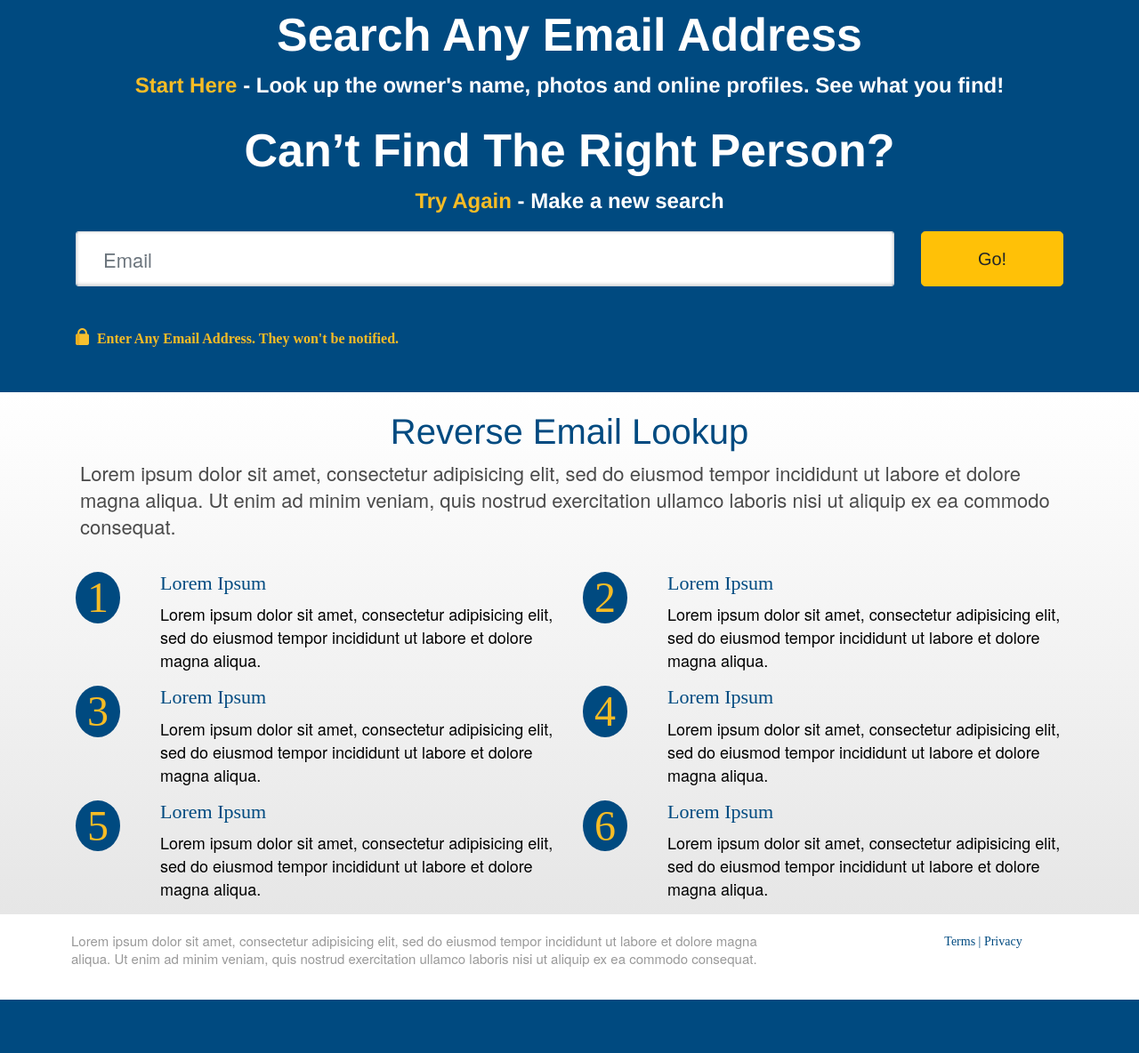
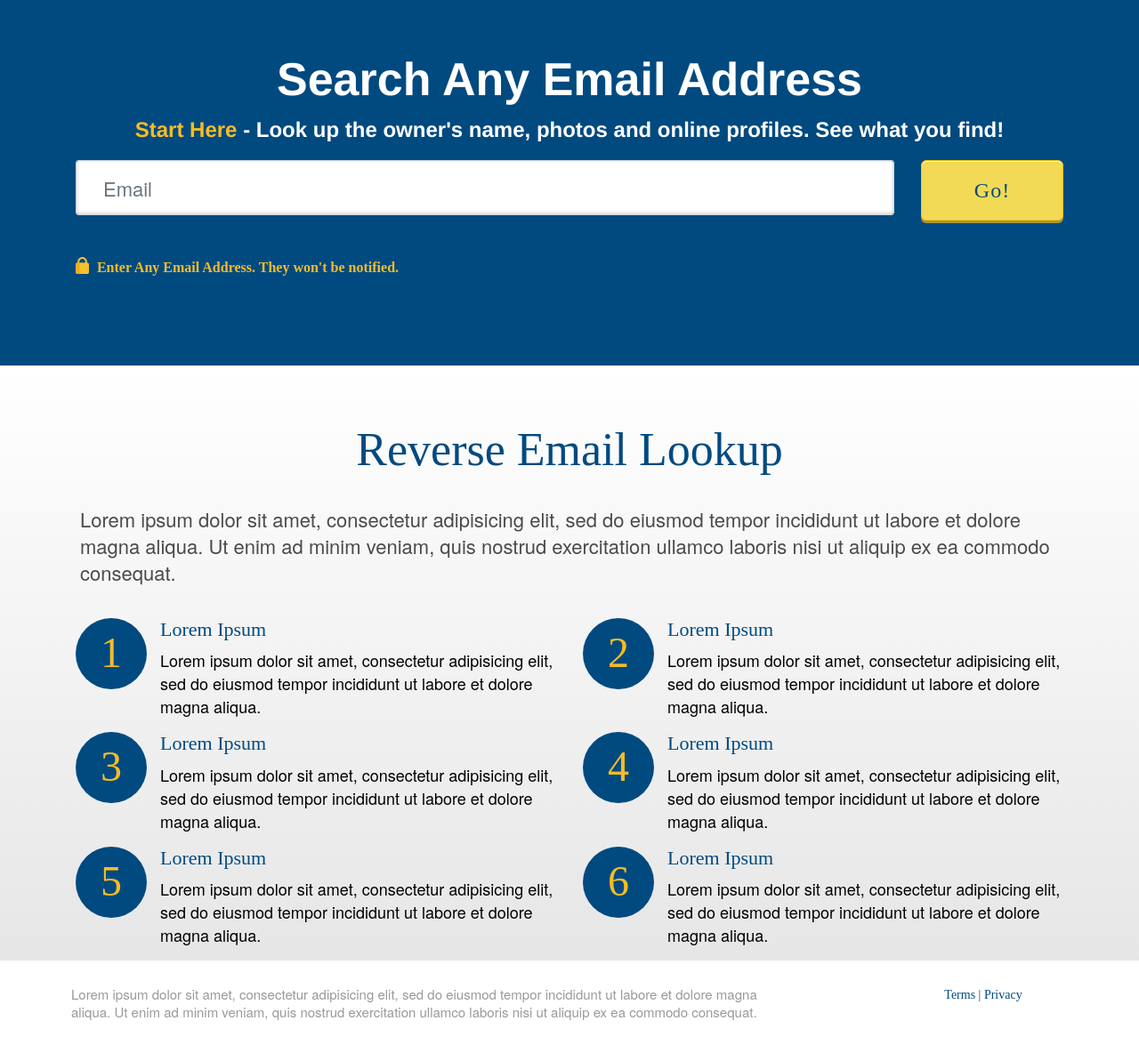
Before and after one commit to hari25/email-results, a PHP site: page / in a window 1280 px wide. Shown: the part 56-1240 px from the top of the page at 89% size. Before the commit the page ends 1180 px from the top, so only its background shows below. Run offline with PHP 8.4, Linux system fonts and the light colour scheme.

Commit message:
loader result no result screens and functionality

```diff
--- a/css/custom.css
+++ b/css/custom.css
@@ -45,13 +45,19 @@ body{
 }
 .page-body{
     background-image: linear-gradient(0deg, #E6E6E6 0%, #FFFFFF 100%);
+    padding-top:40px;
 }
 .reserve-div{
     padding: 20px;
 }
-.reserve-div h1{
+.reserve-div h2{
+    padding-bottom: 20px;
+    font-family: HelveticaNeue-Bold;
+    font-size: 52px;
+    color: #004A80;
+    letter-spacing: 0;
     text-align: center;
-    color: #004A80;
+    line-height: 70px;
 }
 .reserve-div p{
     font-family: HelveticaNeue;
@@ -60,9 +66,11 @@ body{
     letter-spacing: 0;
     line-height: 30px;
 }
-.numbers h1{
+.numbers h2{
     background: #004A80;
-    width: 50px;
+    width: 80px;
+    height: 80px;
+    padding: 10px;
     border-radius: 50%;
     font-family: HelveticaNeue-Bold;
     font-size: 48px;
@@ -151,11 +159,39 @@ body{
 .loader-main{
     padding: 10%;
 }
+
+#email-header{
+    padding-top: 50px;
+}
+
+#second-email-header{
+    padding-top:90px;
+}
+#email-div{
+    padding-bottom:50px;
+}
+
+#email-div .email-search .btn-warning{
+    background: #F2DA56;
+    box-shadow: 0 3px 0 0 #A6953B, inset 0 1px 0 0 #FFFFFF;
+    border-radius: 6px;
+    font-family: HelveticaNeue-Bold;
+    font-size: 24px;
+    color: #004A80;
+    letter-spacing: 1px;
+    text-align: center;
+}
+
+#email-div .email-search .btn-warning:hover{
+    background-color: #F6BC25;
+}
 .result-image{
     background: #004A80;
-    padding: 20%;
+    width: 90px;
+    height: 90px;
+    padding: 20px;
+    border-radius: 50%;
     text-align: center;
-    border-radius: 50%;
 }
 .result-name{
     font-family: HelveticaNeue-Bold;
@@ -188,11 +224,27 @@ body{
 }
 
 
-/* meadia quaries   */
+/* media queries   */
 
 @media (min-width: 768px) {
 
 
+
+
+}
+@media (max-width: 768px) {
+    .numbers h2 {
+        width: 50px;
+        height: 50px;
+        padding: 5px;
+        font-size: 33.6px;
+    }
+    #email-header{
+        padding-top: 30px;
+    }
+    #email-div{
+        padding-bottom:30px;
+    }
 
 
 }
--- a/index.html
+++ b/index.html
@@ -27,6 +27,105 @@
             </nav>
         </div>
     </div>
+    <!-- layout when there are no results -->
+    <div class="container-fluid bg-light no-result-div" id="no-result">
+        <div class="container">
+            <div class="row">
+                <div class="col-md-12">
+                    <p class="result-header">0 Results</p>
+                    <p class="result-text">Try starting a new search below</p>
+                </div>
+            </div>
+        </div>
+    </div>
+    <!-- loader while we get the response from api -->
+    <div class="container-fluid bg-light loader-main" id="loader">
+        <div class="container">
+            <div class="row">
+                <div class="col-md-12 text-center loader-div">
+                    <img height="154" width="154" src="assets/loading_spinner.gif">
+                    <p class="load-text">Please wait a moment....</p>
+                </div>
+            </div>
+        </div>
+    </div>
+    <!-- display result when successful -->
+    <div class="container-fluid bg-light" id="result">
+        <div class="container">
+            <div class="row">
+                <div class="col-md-12">
+                    <p class="result-header">1 Result</p>
+                    <p class="result-text">Look at the result below to see the details of the person you’re searched
+                        for.</p>
+                </div>
+            </div>
+            <div class="row">
+                <div class="col-md-12">
+                    <div class="card mb-5">
+                        <div class="card-body">
+                            <div class="row">
+                                <div class="col-md-2">
+                                    <p class="result-image"><img width="" src="assets/PNGs/icn_person.png"></p>
+                                </div>
+                                <div class="col-md-10">
+                                    <div class="row">
+                                        <div class="col-md-12">
+                                            <h2 class="result-name" id="result-name">John Smith, 35</h2>
+                                            <p class="result-text-p" id="result-desc">Lorem ipsum dolor sit amet, consectetur adipisicing elit, sed do eiusmod tempor incididunt ut labore et dolore magna aliqua.</p>
+                                        </div>
+                                    </div>
+                                    <div class="row">
+                                        <div class="col-md-6">
+                                            <div class="row numbers">
+                                                <div class="col-md-12">
+                                                    <h3 class="result-headers">Address</h3>
+                                                    <div id="address-div">
+                                                        <p class="result-text-p">Lorem ipsum dolor sit amet, consectetur adipisicing elit, sed do eiusmod tempor incididunt ut labore et dolore magna aliqua.</p>
+                                                    </div>
+                                                </div>
+                                            </div>
+                                        </div>
+                                        <div class="col-md-6">
+                                            <div class="row numbers">
+                                                <div class="col-md-12">
+                                                    <h3 class="result-headers">Phone Numbers</h3>
+                                                    <div id="phone-number-div">
+                                                        <p class="phone-number-text">(555) 555-5555</p>
+                                                    </div>
+                                                </div>
+                                            </div>
+                                        </div>
+                                    </div>
+                                    <div class="row">
+                                        <div class="col-md-6">
+                                            <div class="row numbers">
+                                                <div class="col-md-12">
+                                                    <h3 class="result-headers">Email</h3>
+                                                    <p class="result-text-p" id="email-result">loremipsum@dolorsit.com</p>
+                                                 </div>
+                                            </div>
+                                        </div>
+                                        <div class="col-md-6">
+                                            <div class="row numbers">
+                                                <div class="col-md-12">
+                                                    <h3 class="result-headers">Relatives</h3>
+                                                    <div id="relatives-div">
+                                                        <p class="result-text-p">Jane Smith</p>
+                                                        <p class="result-text-p">John Smith Jr</p>
+                                                    </div>
+                                                </div>
+                                            </div>
+                                        </div>
+                                    </div>
+                                </div>
+                            </div>
+                        </div>
+                    </div>
+                </div>
+            </div>
+        </div>
+    </div> <!-- result -->
+
     <div class="container-fluid container-fluid-main" id="email-header">
         <div class="container">
             <div class="row">
@@ -72,7 +171,7 @@
         <div class="container">
             <div class="row reserve-div">
                 <div class="">
-                    <h1>Reverse Email Lookup</h1>
+                    <h2>Reverse Email Lookup</h2>
                     <p>Lorem ipsum dolor sit amet, consectetur adipisicing elit, sed do eiusmod tempor
                         incididunt ut
                         labore et dolore magna aliqua. Ut enim ad minim veniam, quis nostrud exercitation
@@ -86,7 +185,7 @@
                 <div class="col-md-6">
                     <div class="row numbers">
                         <div class="col-md-2 number-main-div">
-                            <h1>1</h1>
+                            <h2>1</h2>
                         </div>
                         <div class="col-md-10 body-right-div">
                             <h3>Lorem Ipsum</h3>
@@ -98,7 +197,7 @@
                 <div class="col-md-6">
                     <div class="row numbers">
                         <div class="col-md-2 number-main-div">
-                            <h1>2</h1>
+                            <h2>2</h2>
                         </div>
                         <div class="col-md-10 body-right-div">
                             <h3>Lorem Ipsum</h3>
@@ -112,7 +211,7 @@
                 <div class="col-md-6">
                     <div class="row numbers">
                         <div class="col-md-2 number-main-div">
-                            <h1>3</h1>
+                            <h2>3</h2>
                         </div>
                         <div class="col-md-10 body-right-div">
                             <h3>Lorem Ipsum</h3>
@@ -124,7 +223,7 @@
                 <div class="col-md-6">
                     <div class="row numbers">
                         <div class="col-md-2 number-main-div">
-                            <h1>4</h1>
+                            <h2>4</h2>
                         </div>
                         <div class="col-md-10 body-right-div">
                             <h3>Lorem Ipsum</h3>
@@ -138,7 +237,7 @@
                 <div class="col-md-6">
                     <div class="row numbers">
                         <div class="col-md-2 number-main-div">
-                            <h1>5</h1>
+                            <h2>5</h2>
                         </div>
                         <div class="col-md-10 body-right-div">
                             <h3>Lorem Ipsum</h3>
@@ -150,7 +249,7 @@
                 <div class="col-md-6">
                     <div class="row numbers">
                         <div class="col-md-2 number-main-div">
-                            <h1>6</h1>
+                            <h2>6</h2>
                         </div>
                         <div class="col-md-10 body-right-div">
                             <h3>Lorem Ipsum</h3>
@@ -162,7 +261,7 @@
             </div>
         </div>
     </div>
-    <div class="container-fluid" id="footer">
+    <div class="container-fluid mt-2" id="footer">
         <div class="row footer-div">
             <div class="col-md-9">
                 <p class="footer-text">Lorem ipsum dolor sit amet, consectetur adipisicing elit, sed do eiusmod
```
Also changed, not shown: js/custom.js (+70 -0 lines).
